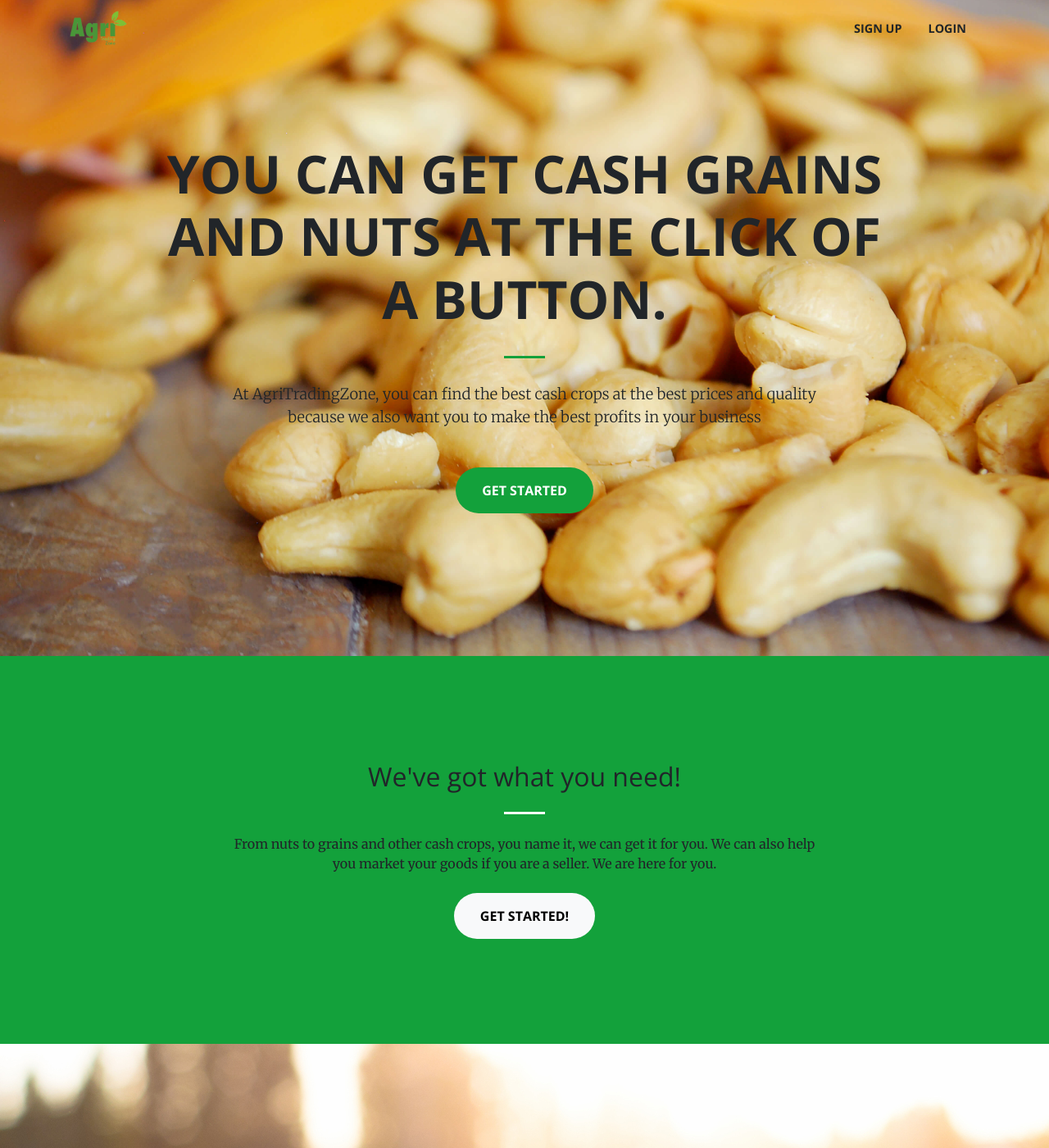
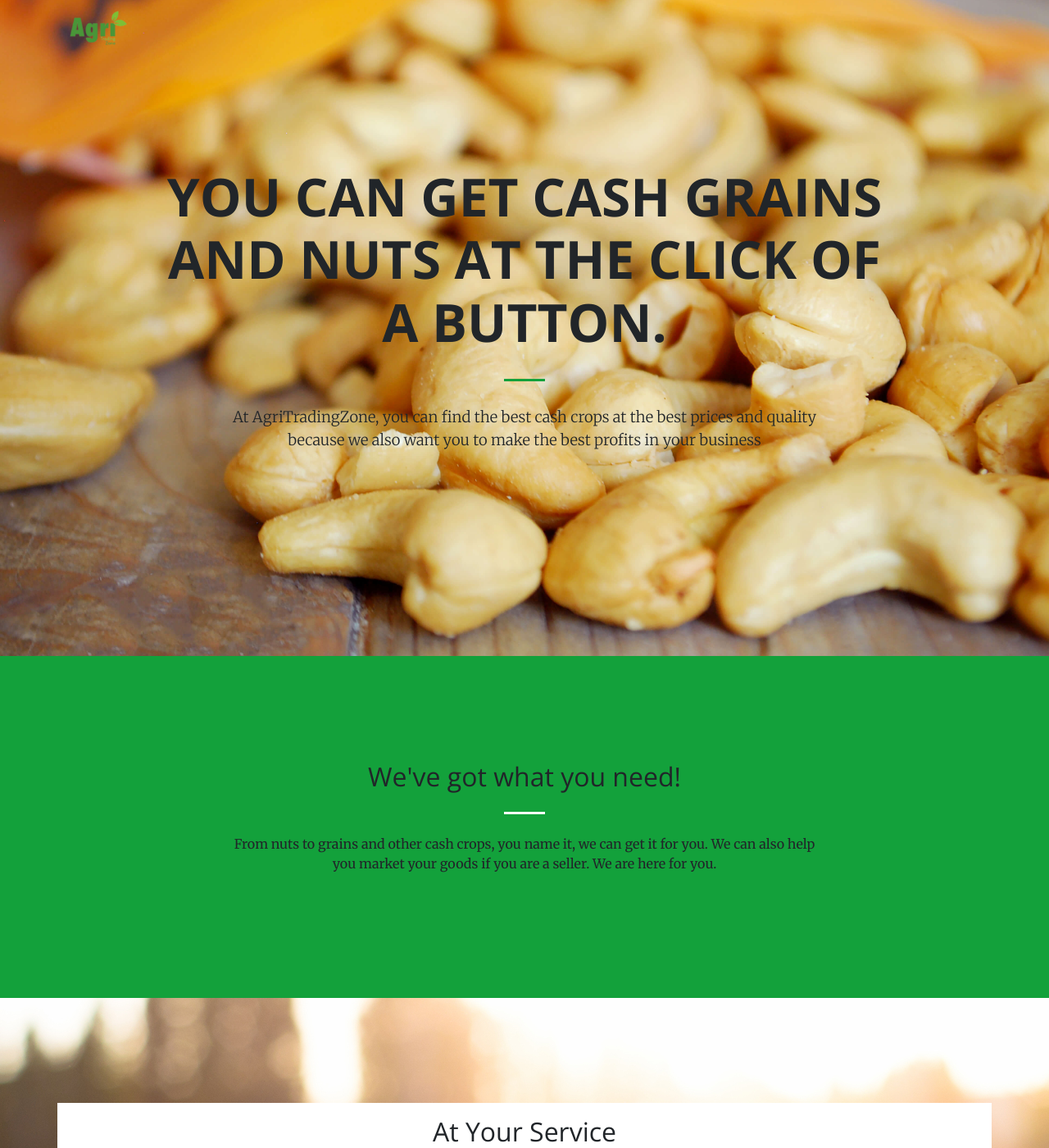
Before and after one commit to bilesanmiahmad/agritradingzone, a Django app: page / in a window 1280 px wide. Shown: the top 1400 px of the page at 82% size. Run offline with Django 3.2, Linux system fonts and the light colour scheme; some libraries are stand-ins or nearby versions.

Commit message:
removed all links to app

```diff
--- a/home/templates/home/index.html
+++ b/home/templates/home/index.html
@@ -52,10 +52,10 @@
             </li>
             {% else %}
             <li class="nav-item">
-              <a class="nav-link js-scroll-trigger" href="{% url 'signup' %}">Sign Up</a>
+              <!--<a class="nav-link js-scroll-trigger" href="{% url 'signup' %}">Sign Up</a>-->
             </li>
             <li class="nav-item">
-              <a class="nav-link js-scroll-trigger" href="{% url 'login' %}">Login</a>
+              <!--<a class="nav-link js-scroll-trigger" href="{% url 'login' %}">Login </a>-->
             </li>
             {% endif %}
           </ul>
@@ -74,7 +74,7 @@
           </div>
           <div class="col-lg-8 mx-auto">
             <p class="text-faded mb-5">At AgriTradingZone, you can find the best cash crops at the best prices and quality because we also want you to make the best profits in your business</p>
-            <a class="btn btn-primary btn-xl js-scroll-trigger" href="{% url 'signup' %}">Get Started</a>
+            <!--<a class="btn btn-primary btn-xl js-scroll-trigger" href="{% url 'signup' %}">Get Started</a>-->
           </div>
         </div>
       </div>
@@ -87,7 +87,7 @@
             <h2 class="section-heading text-black">We've got what you need!</h2>
             <hr class="light my-4">
             <p class="text-faded mb-4">From nuts to grains and other cash crops, you name it, we can get it for you. We can also help you market your goods if you are a seller. We are here for you.</p>
-            <a class="btn btn-light btn-xl js-scroll-trigger" style="color: #000;" href="{% url 'signup' %}">Get Started!</a>
+            <!--<a class="btn btn-light btn-xl js-scroll-trigger" style="color: #000;" href="{% url 'signup' %}">Get Started!</a>-->
           </div>
         </div>
       </div>
```
Also changed, not shown: accounts/templates/accounts/login.html (+4 -6 lines), tradingzone/settings.py (+10 -2 lines), accounts/locale/fr/LC_MESSAGES/django.po (added), home/locale/fr/LC_MESSAGES/django.po (added), locale/fr/LC_MESSAGES/django.po (added).
